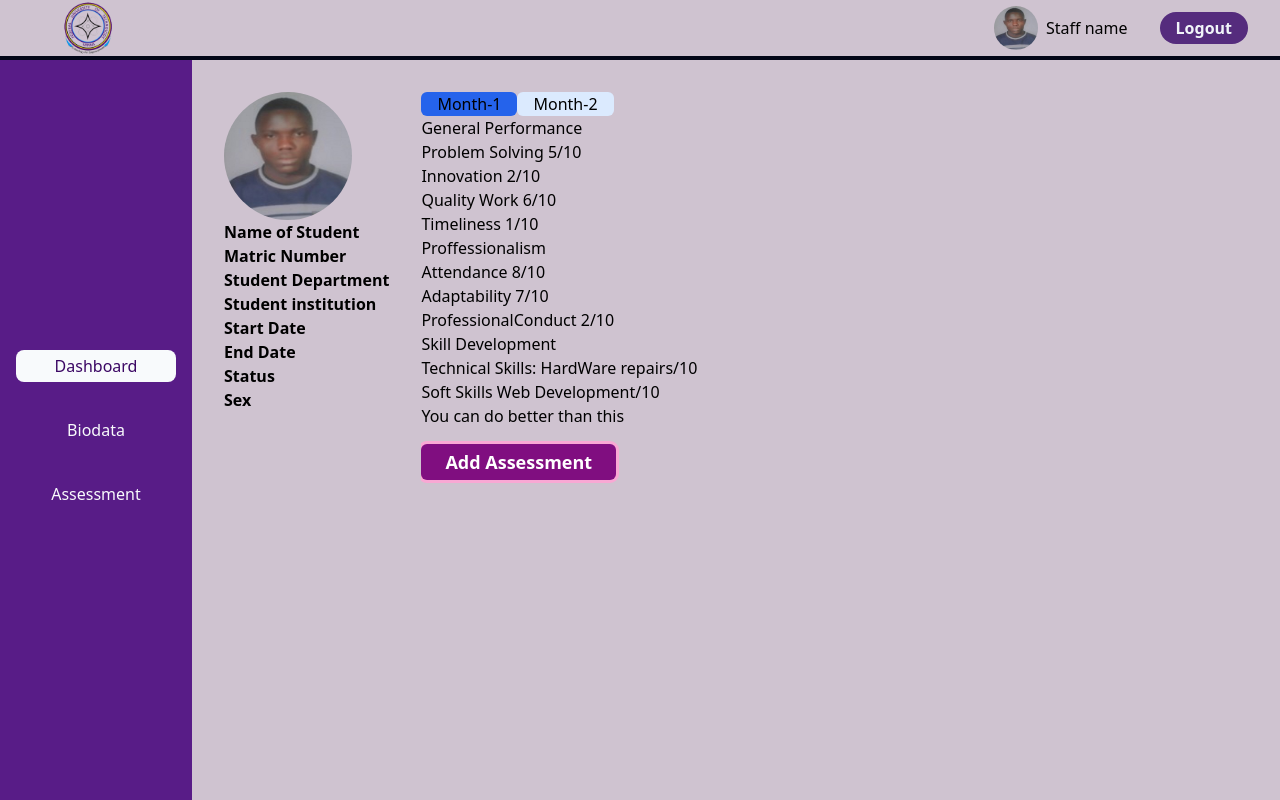
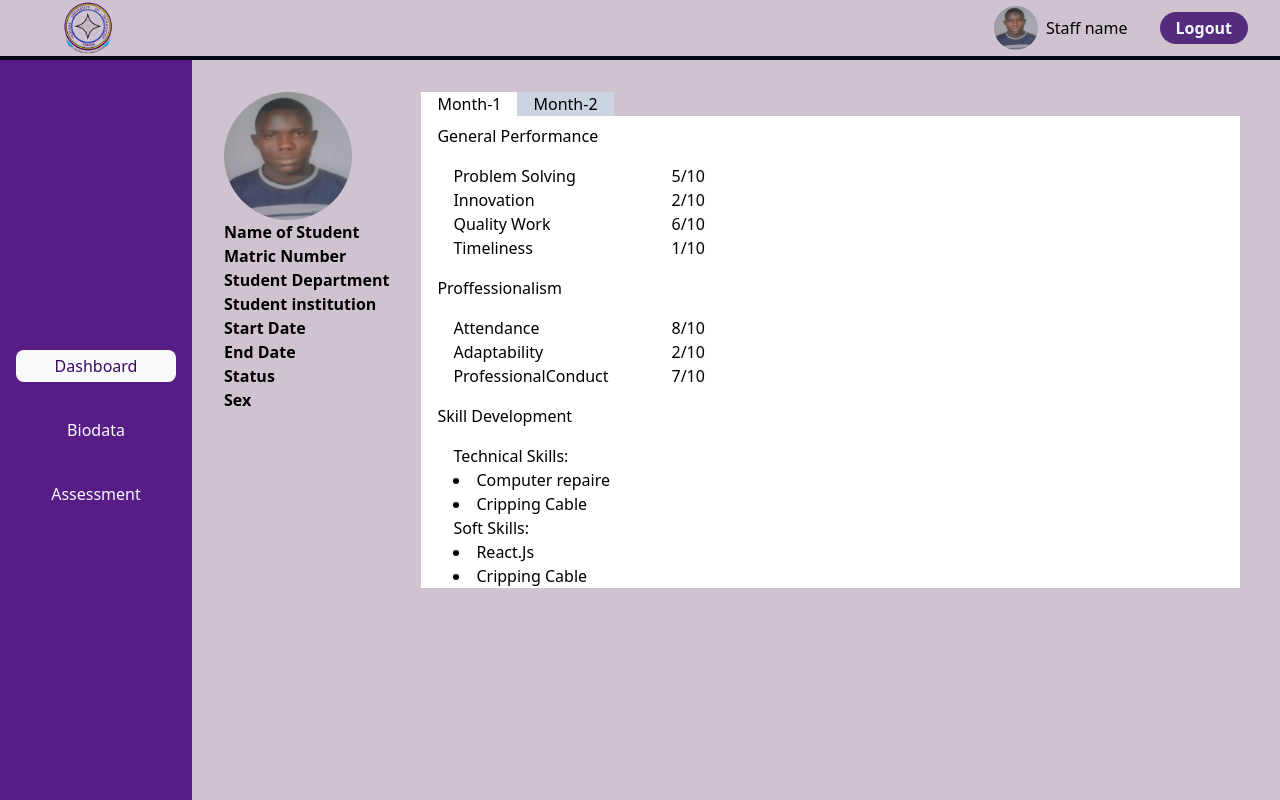
Before and after one commit to itsfutminna/siwes_information_system, a React (Vite) app: page /app/assesment/profile in a window 1280 px wide. Built offline with nearby package versions, Linux system fonts and the light colour scheme.

Commit message:
editedthe assessment details with new component

```diff
--- a/src/component/Accordion.jsx
+++ b/src/component/Accordion.jsx
@@ -52,7 +52,7 @@ export default function Accordion() {
     setCurrentlyOpen(id === currentlyOpen ? null : id);
   }
   return (
-    <form onSubmit={formik.handleSubmit} className="flex flex-col gap-4">
+    <form onSubmit={formik.handleSubmit} className="flex flex-col gap-4  mr-2">
       <AccordionList
         title="General Performance"
         id={0}
--- a/src/component/AssessmentDetail.jsx
+++ b/src/component/AssessmentDetail.jsx
@@ -1,5 +1,6 @@
 /* eslint-disable react/prop-types */
 import { useState } from "react";
+import ScoreDetail from "./ScoreDetail";
 
 const Assessment = [
   {
@@ -46,7 +47,7 @@ export default function AssessmentDetail() {
   //   const [tabActive, setTabActive] = useState(0)
 
   return (
-    <div>
+    <div className=" mr-2">
       {Array.from({ length: totalAssessment }, (_, i) => (
         <Tab num={i} key={i} activeTab={tabNum} onClick={setTabNum}>
           Month-{i + 1}
@@ -65,9 +66,7 @@ function Tab({ onClick, num, activeTab, children }) {
   return (
     <button
       onClick={() => onClick(num)}
-      className={` ${
-        num === activeTab && "bg-blue-600"
-      }  bg-blue-100 rounded-md px-4`}
+      className={` ${num === activeTab && "bg-white"}  bg-slate-300 px-4`}
     >
       {children}
     </button>
@@ -77,46 +76,64 @@ function Tab({ onClick, num, activeTab, children }) {
 function TabbedContent({ num, Assessment }) {
   const item = Assessment.at(num);
   return (
-    <div>
+    <div className="bg-white px-4 py-2">
       <div>
         <h1>General Performance</h1>
-        <p>
-          Problem Solving <span>{item.GenPerformance.problemSolving}/10</span>
-        </p>
-        <p>
-          Innovation <span>{item.GenPerformance.Innovation}/10</span>
-        </p>
-        <p>
-          Quality Work <span>{item.GenPerformance.QualityWork}/10</span>
-        </p>
-        <p>
-          Timeliness <span>{item.GenPerformance.Timeliness}/10</span>
-        </p>
+        <div className="p-4">
+          <ScoreDetail
+            label="Problem Solving"
+            grade={item.GenPerformance.problemSolving}
+          />
+          <ScoreDetail
+            label="Innovation"
+            grade={item.GenPerformance.Innovation}
+          />
+          <ScoreDetail
+            label="Quality Work"
+            grade={item.GenPerformance.QualityWork}
+          />
+          <ScoreDetail
+            label="Timeliness"
+            grade={item.GenPerformance.Timeliness}
+          />
+        </div>
       </div>
       <div>
         <h1>Proffessionalism</h1>
-        <p>
-          Attendance <span>{item.Proffessionalism.Attendance}/10</span>
-        </p>
-        <p>
-          Adaptability <span>{item.Proffessionalism.Adaptability}/10</span>
-        </p>
-        <p>
-          ProfessionalConduct{" "}
-          <span>{item.Proffessionalism.ProffessionalConduct}/10</span>
-        </p>
+        <div className="p-4">
+          <ScoreDetail
+            label="Attendance"
+            grade={item.Proffessionalism.Attendance}
+          />
+          <ScoreDetail
+            label="Adaptability"
+            grade={item.Proffessionalism.ProffessionalConduct}
+          />
+          <ScoreDetail
+            label="ProfessionalConduct"
+            grade={item.Proffessionalism.Adaptability}
+          />
+        </div>
       </div>
       <div>
         <h1>Skill Development</h1>
-        <p>
-          Technical Skills:{" "}
-          <span>{item.SkillDevelopment.TechnicalSkills}/10</span>
-        </p>
-        <p>
-          Soft Skills <span>{item.SkillDevelopment.SoftSkills}/10</span>
-        </p>
+        <div className="p-4">
+          <p>
+            Technical Skills:
+            <li>Computer repaire</li>
+            <li>Cripping Cable</li>
+          </p>
+          <p>
+            Soft Skills:
+            <li>React.Js</li>
+            <li>Cripping Cable</li>
+          </p>
+        </div>
       </div>
-      <p>{item.Remark}</p>
+      <div>
+        <h1>Remark</h1>
+        <p className="p-4">{item.Remark}</p>
+      </div>
     </div>
   );
 }
--- /dev/null
+++ b/src/component/ScoreDetail.jsx
@@ -0,0 +1,9 @@
+/* eslint-disable react/prop-types */
+
+export default function ScoreDetail({ label, grade }) {
+  return (
+    <p className="flex justify-between w-1/3">
+      {label} <span>{grade}/10</span>
+    </p>
+  );
+}
```
